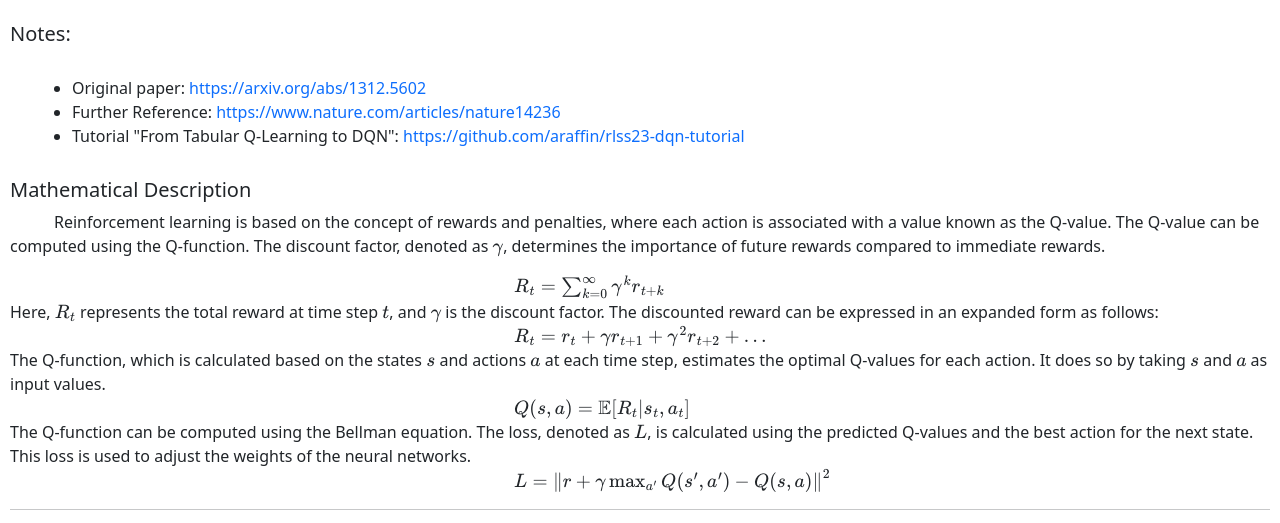
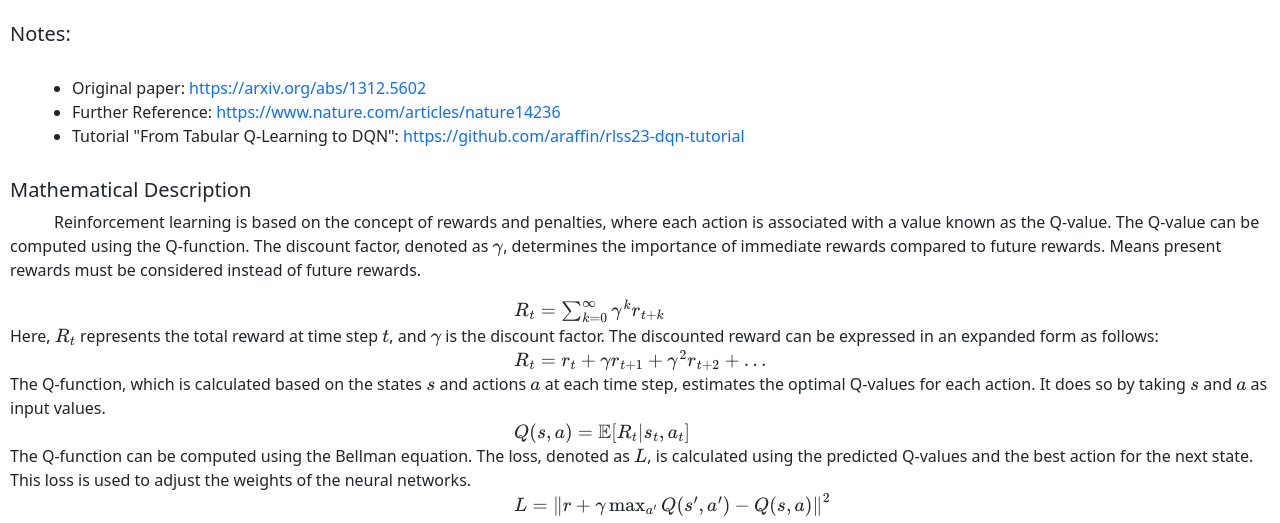
Before and after one commit to einstein2306/Cartpole-game, a Flask app: page /Algorithm in a window 1280 px wide. Shown: the part 576-1099 px from the top of the page. Run offline with Flask 3, Linux system fonts and the light colour scheme.

Commit message:
added content

```diff
--- a/CartPole-Balancer/templates/algorithm.html
+++ b/CartPole-Balancer/templates/algorithm.html
@@ -72,7 +72,7 @@
     </ul>
     <div>
         <h5>Mathematical Description</h5>
-        <p style="text-indent:44px;">Reinforcement learning is based on the concept of rewards and penalties, where each action is associated with a value known as the Q-value. The Q-value can be computed using the Q-function. The discount factor, denoted as \( \gamma \), determines the importance of future rewards compared to immediate rewards.<br>
+        <p style="text-indent:44px;">Reinforcement learning is based on the concept of rewards and penalties, where each action is associated with a value known as the Q-value. The Q-value can be computed using the Q-function. The discount factor, denoted as \( \gamma \), determines the importance of immediate rewards compared to future rewards. Means present rewards must be considered instead of future rewards.<br>
             <div style="text-indent:40%;">
                 \( R_t = \sum_{k=0}^{\infty} \gamma^k r_{t+k} \)
             </div>
```
